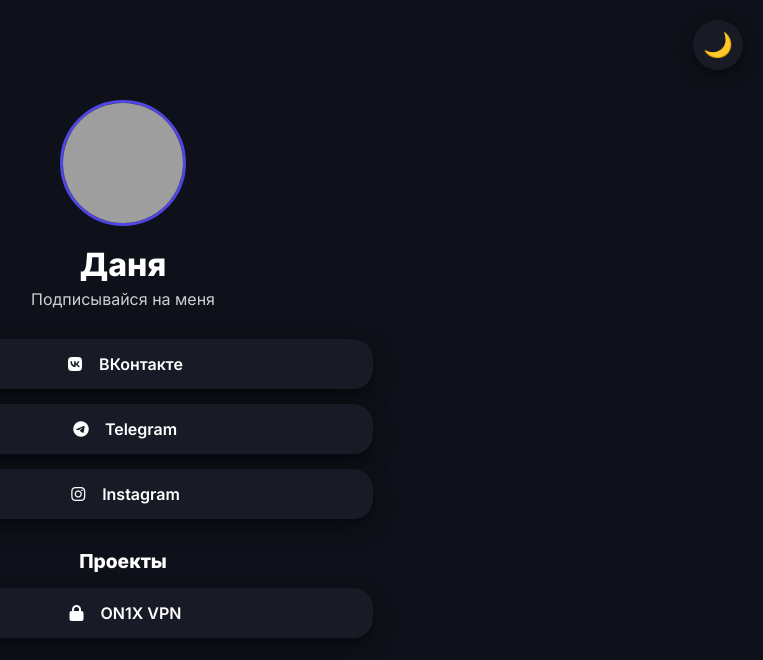
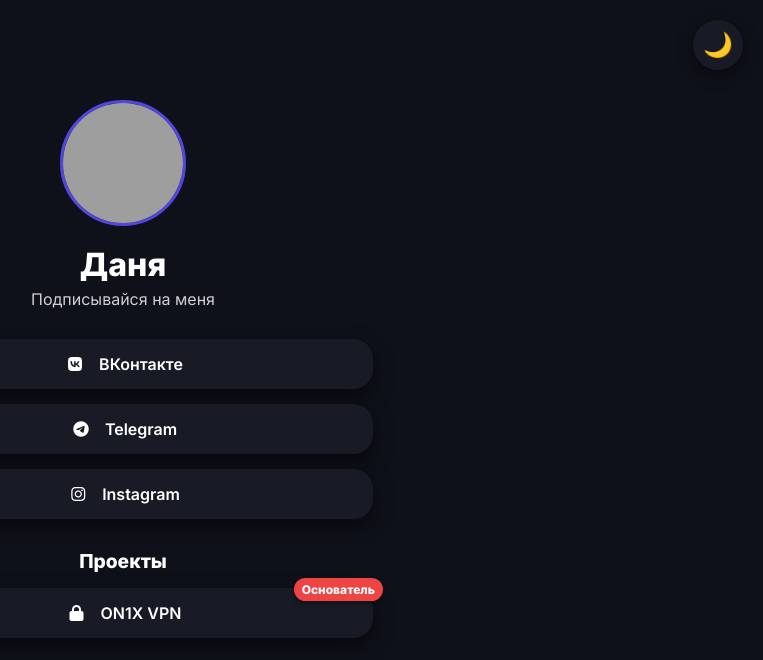
Before and after one commit to danyaos1pov/dango, a plain HTML site: page index.html in a window 1280 px wide. Shown: the whole page, without its empty margins (517-1280 px from the left). Drawn offline with Linux system fonts and the light colour scheme; grey boxes are pictures that could not be loaded.

Commit message:
Update index.html

```diff
--- a/index.html
+++ b/index.html
@@ -116,6 +116,8 @@
       margin-bottom: 30px;
     }
 
+    /* Удален класс .project-with-badge, его стили перенесены */
+
     .link-card {
       padding: 15px 20px;
       border-radius: 20px;
@@ -125,7 +127,12 @@
       color: inherit;
       box-shadow: 0 8px 20px var(--shadow-dark);
       transition: transform 0.3s, box-shadow 0.3s, background-color 0.3s, backdrop-filter 0.3s;
-      display: flex;
+
+      /* Используем position: relative для позиционирования бейджа относительно ссылки */
+      position: relative;
+
+      /* Используем inline-flex для лучшего центрирования содержимого */
+      display: inline-flex;
       align-items: center;
       justify-content: center;
       gap: 12px;
@@ -146,6 +153,30 @@
       box-shadow: 0 15px 30px var(--shadow-dark);
     }
 
+    /* Стили для красной плашки "Основатель" */
+    .founder-badge {
+      position: absolute; /* Позиционируем плашку абсолютно относительно ссылки */
+
+      /* Изменения для правого верхнего угла */
+      top: -10px;    /* Сдвиг вверх */
+      right: -10px;  /* Сдвиг вправо */
+      transform: none; /* Убираем вертикальное центрирование */
+
+      background-color: #ef4444; /* Насыщенный красный цвет */
+      color: var(--text-dark); /* Белый текст */
+      font-size: 0.75rem; /* Меньший размер шрифта */
+      font-weight: 700;
+      padding: 4px 8px;
+      border-radius: 12px;
+      box-shadow: 0 2px 5px var(--shadow-dark); /* Добавим небольшую тень */
+      z-index: 100; /* Поднимем над другими элементами */
+
+      /* Анимация для плавного появления */
+      opacity: 0;
+      transform: translate(20px, -20px); /* Смещение для начального положения анимации */
+      animation: badgeInTopRight 0.6s forwards 0.3s;
+    }
+
     .link-card i {
       width: 24px;
       text-align: center;
@@ -160,6 +191,14 @@
       to {
         opacity: 1;
         transform: translateY(0);
+      }
+    }
+
+    /* Новая анимация для появления из угла */
+    @keyframes badgeInTopRight {
+      to {
+        opacity: 1;
+        transform: translate(0, 0); /* Убираем трансформацию, чтобы плашка встала на место */
       }
     }
 
@@ -199,7 +238,9 @@
       <div class="section-title">Проекты</div>
       <div class="projects">
         <a href="https://t.me/on1xVPN_bot" class="link-card" target="_blank">
-          <i class="fas fa-lock"></i> ON1X VPN
+          <i class="fas fa-lock"></i>
+          <span>ON1X VPN</span>
+          <span class="founder-badge">Основатель</span>
         </a>
       </div>
     </div>
```
